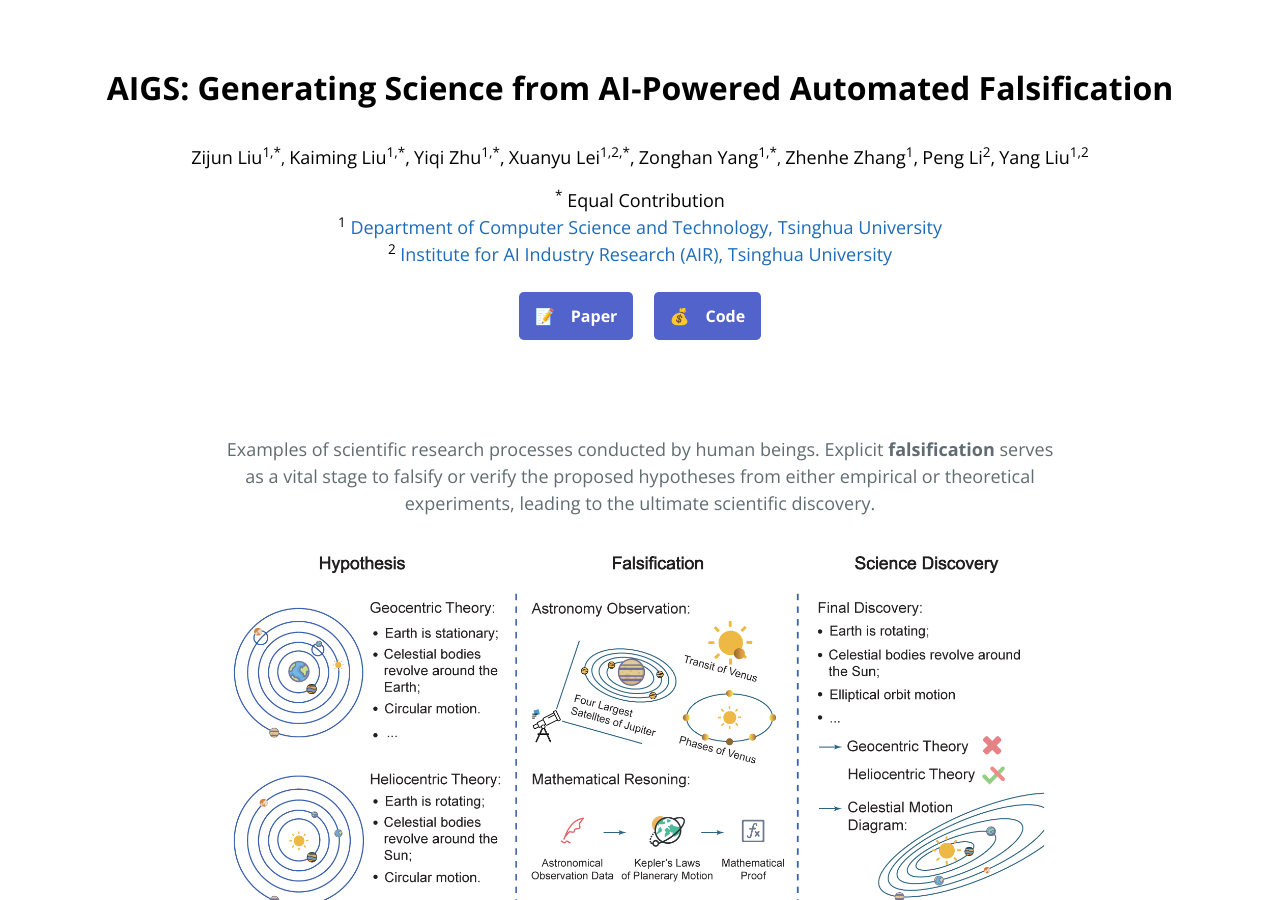
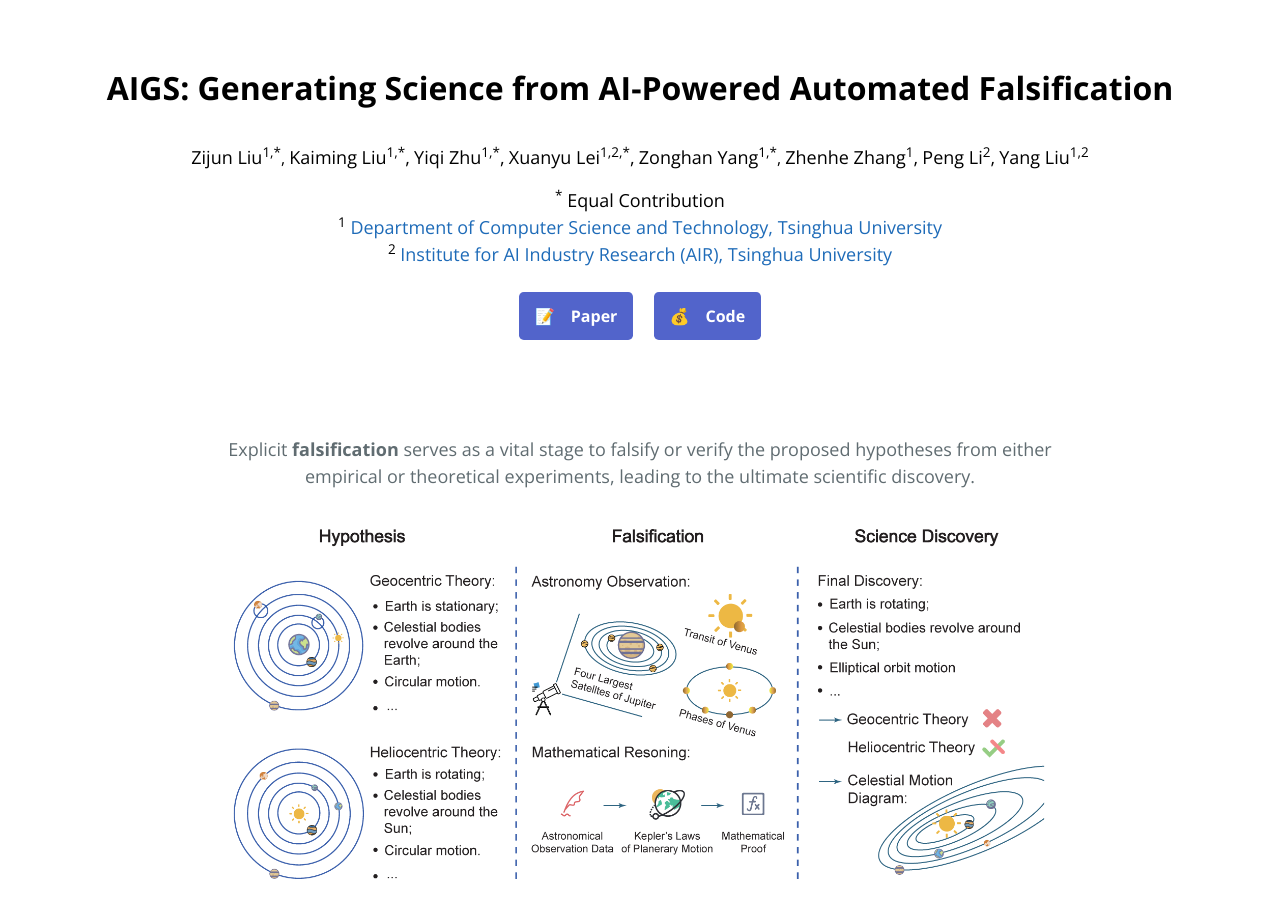
Before and after one commit to agent-force/AIGS, a Jekyll site: the page built from index.md, in a window 1280 px wide and 900 px high. Built offline with Jekyll 4.4.1, drawn with Linux system fonts in a browser that asks for light colours.

Commit message:
init website

```diff
--- a/_layouts/ai-generated-science.html
+++ b/_layouts/ai-generated-science.html
@@ -75,7 +75,7 @@
 
     <main id="content" class="main-content" role="main">
       <div style="text-align:center;margin-bottom: 2rem">
-          <font size=4> Examples of scientific research processes conducted by human beings. Explicit <b>falsification</b> serves as a vital stage to falsify or verify the proposed hypotheses from either empirical or theoretical experiments, leading to the ultimate scientific discovery. </font>
+          <font size=4> Explicit <b>falsification</b> serves as a vital stage to falsify or verify the proposed hypotheses from either empirical or theoretical experiments, leading to the ultimate scientific discovery. </font>
           <br>
       </div>
 
```
